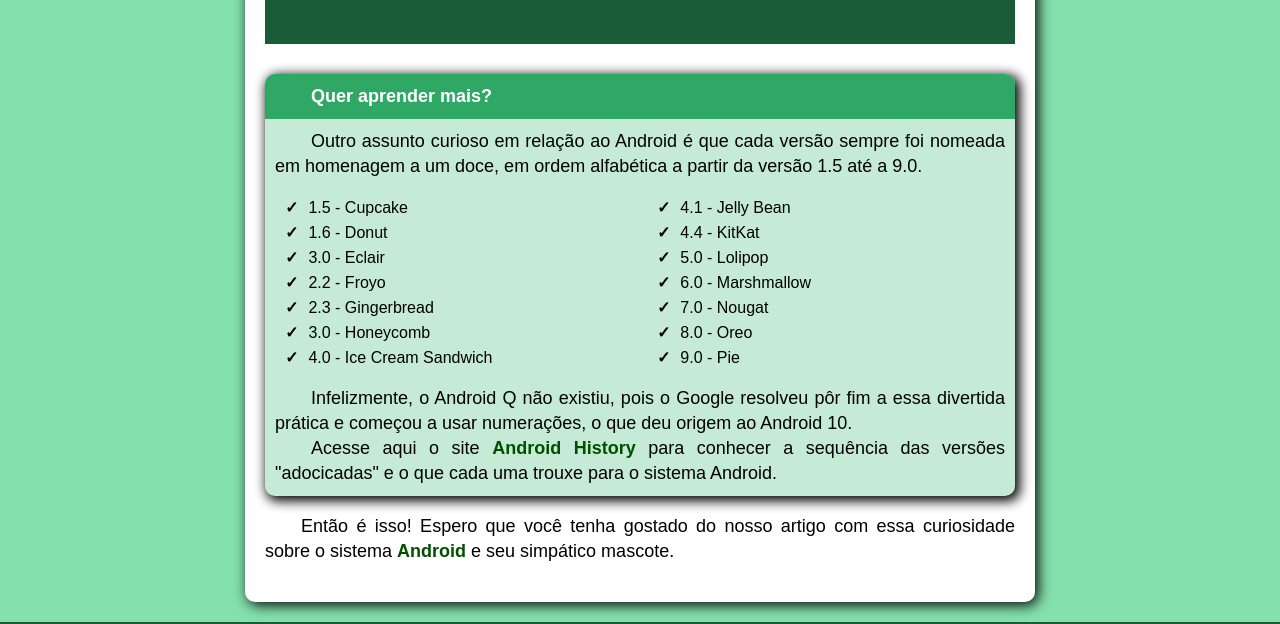
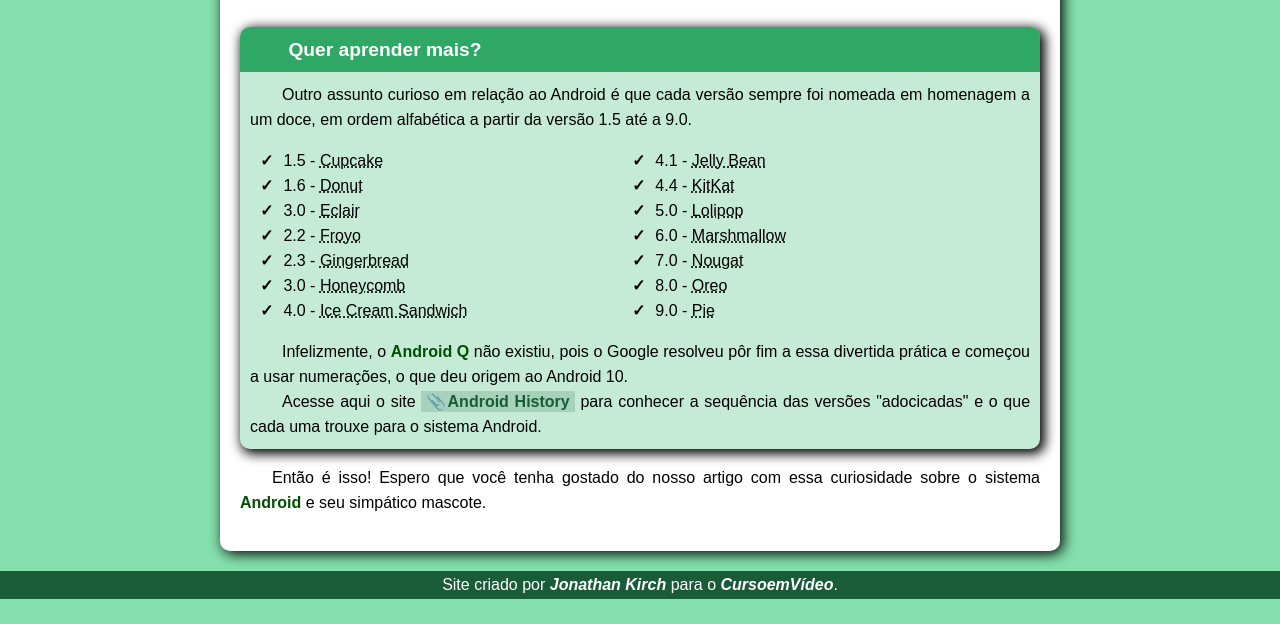
Before and after one commit to jonathankirch/site-android, a plain HTML site: page index.html in a window 1280 px wide. Shown: the part 2172-2796 px from the top of the page. After the commit the page ends 2771 px from the top, so only its background shows below. Drawn offline with Linux system fonts and the light colour scheme; grey boxes are pictures that could not be loaded.

Commit message:
update27jun

```diff
--- a/style.css
+++ b/estilo/style.css
@@ -1,20 +1,16 @@
 @charset "UTF-8";
 
-@import url('https://fonts.googleapis.com/css2?family=Dosis:wght@500&display=swap');
+@import url('https://fonts.googleapis.com/css2?family=Bebas+Neue&display=swap');
 
 @font-face {
   font-family: "Android";
-  src: url("fontes/idroid.otf") format("opentype");
+  src: url("../fontes/idroid.otf") format("opentype");
 }
 
 body {
   margin: 0;
   background-color: #84e1ad;
   font-family: Arial, Helvetica, sans-serif;
-}
-
-body p {
-  font-size: 18px;
 }
 
 #cabecalho {
@@ -27,7 +23,7 @@ body p {
 
 #cabecalho h1 {
   text-transform: uppercase;
-  font-family: 'Dosis', sans-serif;
+  font-family: 'Bebas Neue', sans-serif;
   font-size: 3em;
 }
 
@@ -38,6 +34,7 @@ body p {
 
 #cabecalho nav {
   text-align: left;
+  padding-bottom: 5px;
 }
 
 #cabecalho ul {
@@ -46,20 +43,34 @@ body p {
   margin-bottom: 0;
 }
 
+#cabecalho a {
+  text-decoration: none;
+  color: white;
+}
+
 #cabecalho li {
   list-style-type: none;
   display: inline;
   padding: 10px;
   cursor: pointer;
+  font-weight: bold;
 }
 
-#cabecalho li:hover {
-  text-decoration: underline;
+#cabecalho li:hover{
+  background-color: #2FA866;
+  transition: .5s;
+  color: #1a5c38;
+  border-radius: 5px;
+}
+
+#cabecalho li:not(:hover) {
+  transition: .5s;
+  border-radius: 5px;
 }
 
 main {
   background-color: white;
-  width: 750px;
+  width: 800px;
   margin: auto;
   padding: 20px;
   text-align: justify;
@@ -86,6 +97,18 @@ main h2 {
 
 strong {
   color: rgb(0, 80, 0);
+}
+
+main a {
+  background-color: #a6d1ba;
+  padding: 2px 5px;
+  text-decoration: none;
+  color: #1A5C38;
+  font-weight: bold;
+}
+
+main a::before {
+  content: "\1F4CE";
 }
 
 #videoYT {
@@ -117,7 +140,7 @@ strong {
   font-size: 1.2em;
 }
 
-#tabela section {
+#tabela aside {
   padding: 10px;
 }
 
--- a/index.html
+++ b/index.html
@@ -3,7 +3,7 @@
 <head>
     <meta charset="UTF-8">
     <meta name="viewport" content="width=device-width, initial-scale=1.0">
-    <link rel="stylesheet" href="style.css">
+    <link rel="stylesheet" href="estilo/style.css">
     <title>Document</title> <!-- Ver qual o titulo no video -->
 </head>
 <body>
@@ -15,22 +15,31 @@
 
         <nav>
             <ul>
+                <a href="#">
                     <li>Home</li>
+                </a>
+                <a href="#">
                     <li>Notícias</li>
+                </a>
+                <a href="#">
                     <li>Curiosidades</li>
+                </a>
+                <a href="#">
                     <li>Fale Conosco</li>
+                </a>
             </ul>
         </nav>
     </header>
 
     <main>
+        <article>
             <h1>História do Mascote do Android</h1>
 
             <p>Provavelmente você sabe que o sistema operacional <strong>Android</strong>, mantido pelo <strong>Google</strong> é um dos mais utilizados para dispositivos móveis em todo o mundo. Mas tavez você não saiba que o seu simpático mascote tem um nome e uma história muito curiosa? Pois acompanhe esse artigo para aprender muita coisa sobre esse robozinho.</p>
 
             <h2>A primeira versão</h2>
 
-        <p>A primeira tentativa de criar um mascote surgiu em 2007 e veio de um desenvolvedor chamado <strong>Dan Morrill</strong>. Ele conta que abriu o <strong>Inkscape</strong> (software livre para vetorização de imagens) e criou sua própria versão de robô. O objetivo era apenas personificar o sistema apenas para a a sua equipe, não existia nenhuma solicitação da empresa para a criação de um mascote.</p>
+            <p>A primeira tentativa de criar um mascote surgiu em 2007 e veio de um desenvolvedor chamado <a href="https://androidcommunity.com/dan-morrill-shows-us-the-android-mascot-that-almost-was-20130103/" target="_blank">Dan Morrill</a>. Ele conta que abriu o <a href="https://inkscape.org/pt-br/" target="_blank">Inkscape</a> (software livre para vetorização de imagens) e criou sua própria versão de robô. O objetivo era apenas personificar o sistema apenas para a a sua equipe, não existia nenhuma solicitação da empresa para a criação de um mascote.</p>
 
             <div class="imagens">
                 <picture>
@@ -38,7 +47,7 @@
                     media="(max-width: 700px)"
                     srcset="imagens/dan-droids-pq.png"
                     type="image/png">
-                <img src="imagens/dan-droids-cortado.png" alt="Dandroids">
+                    <img src="imagens/dan-droids.png" alt="Dandroids">
                 </picture>
             </div>
 
@@ -46,14 +55,14 @@
 
             <h2>Surge um novo mascote</h2>
 
-        <p>A ideia de ter um mascote foi amadurecendo e a missão foi passada para uma profissional da área. A ilustradora Russa <strong>Irina Blok</strong>, também funcionária do Google, ficou com a missão de representar o pequeno robô de uma maneira mais agradável.</p>
+            <p>A ideia de ter um mascote foi amadurecendo e a missão foi passada para uma profissional da área. A ilustradora Russa <a href="https://www.irinablok.com/android" target="_blank">Irina Blok</a>, também funcionária do Google, ficou com a missão de representar o pequeno robô de uma maneira mais agradável.</p>
 
             <div class="imagens">
                 <picture>
                     <source media="(max-width: 700px)"
                      srcset="imagens/irina-blok-pq.jpg"
                      type="image/jpeg">
-                <img src="imagens/irina-blok-cortado.jpg" alt="Irina Blok">
+                    <img src="imagens/irina-blok.jpg" alt="Irina Blok">
                 </picture>
             </div>
 
@@ -75,42 +84,41 @@
                     <p>Quer aprender mais?</p>
                 </header>
 
-                <section>
+                    <aside>
                         <p>Outro assunto curioso em relação ao Android é que cada versão sempre foi nomeada em homenagem a um doce, em ordem alfabética a partir da versão 1.5 até a 9.0.</p>
 
                         <ul id="esquerdo">
-                        <li>1.5 - Cupcake</li>
-                        <li>1.6 - Donut</li>
-                        <li>3.0 - Eclair</li>
-                        <li>2.2 - Froyo</li>
-                        <li>2.3 - Gingerbread</li>
-                        <li>3.0 - Honeycomb</li>
-                        <li>4.0 - Ice Cream Sandwich</li>
+                            <li>1.5 - <abbr title="Bolo de Copo">Cupcake</abbr></li>
+                            <li>1.6 - <abbr title="Rosquinha">Donut</abbr></li>
+                            <li>3.0 - <abbr title="Bomba">Eclair</abbr></li>
+                            <li>2.2 - <abbr title="Iogurte Congelado">Froyo</abbr></li>
+                            <li>2.3 - <abbr title="Biscoito de Gengibre">Gingerbread</abbr></li>
+                            <li>3.0 - <abbr title="Favo de Mel">Honeycomb</abbr></li>
+                            <li>4.0 - <abbr title="Sanduíche de Sorvete">Ice Cream Sandwich</abbr></li>
                         </ul>
                         <ul id="direito">
-                        <li>4.1 - Jelly Bean</li>
-                        <li>4.4 - KitKat</li>
-                        <li>5.0 - Lolipop</li>
-                        <li>6.0 - Marshmallow</li>
-                        <li>7.0 - Nougat</li>
-                        <li>8.0 - Oreo</li>
-                        <li>9.0 - Pie</li>
+                            <li>4.1 - <abbr title="Jujuba">Jelly Bean</abbr></li>
+                            <li>4.4 - <abbr title="KitKat">KitKat</abbr></li>
+                            <li>5.0 - <abbr title="Pirulito">Lolipop</abbr></li>
+                            <li>6.0 - <abbr title="Marshmallow">Marshmallow</abbr></li>
+                            <li>7.0 - <abbr title="Torrone">Nougat</abbr></li>
+                            <li>8.0 - <abbr title="Oreo">Oreo</abbr></li>
+                            <li>9.0 - <abbr title="Torta">Pie</abbr></li>
                         </ul>
+                        <p>Infelizmente, o <strong>Android Q</strong> não existiu, pois o Google resolveu pôr fim a essa divertida prática e começou a usar numerações, o que deu origem ao Android 10.</p>
 
-                    <p>Infelizmente, o Android Q não existiu, pois o Google resolveu pôr fim a essa divertida prática e começou a usar numerações, o que deu origem ao Android 10.</p>
-
-                    <p>Acesse aqui o site <strong>Android History</strong> para conhecer a sequência das versões "adocicadas" e o que cada uma trouxe para o sistema Android.</p>
-                </section>
+                        <p>Acesse aqui o site <a href="https://www.android.com/intl/en_uk/history/" target="_blank">Android History</a> para conhecer a sequência das versões "adocicadas" e o que cada uma trouxe para o sistema Android.</p>
+                    </aside>
 
             </div>
-
             <p>Então é isso! Espero que você tenha gostado do nosso artigo com essa curiosidade sobre o sistema <strong>Android</strong> e seu simpático mascote.</p>
+        </article>
 
     </main>
 
     <footer>
-        <p>Site criado por <b><a href="https://github.com/jonathankirch">Jonathan Kirch</a></b> para o <b><a href="https://www.youtube.com/@CursoemVideo">CursoemVídeo</a></b>.</p>
+        <p>Site criado por <b><a href="https://github.com/jonathankirch" target="_blank">Jonathan Kirch</a></b> para o <b><a href="https://www.youtube.com/@CursoemVideo" target="_blank">CursoemVídeo</a></b>.</p>
     </footer>
 
 </body>
-</html>
+<abbr title=""></html></abbr>
```
Also changed, not shown: imagens/clipe.png (added). Lines whose indentation alone changed are shown as unchanged.
